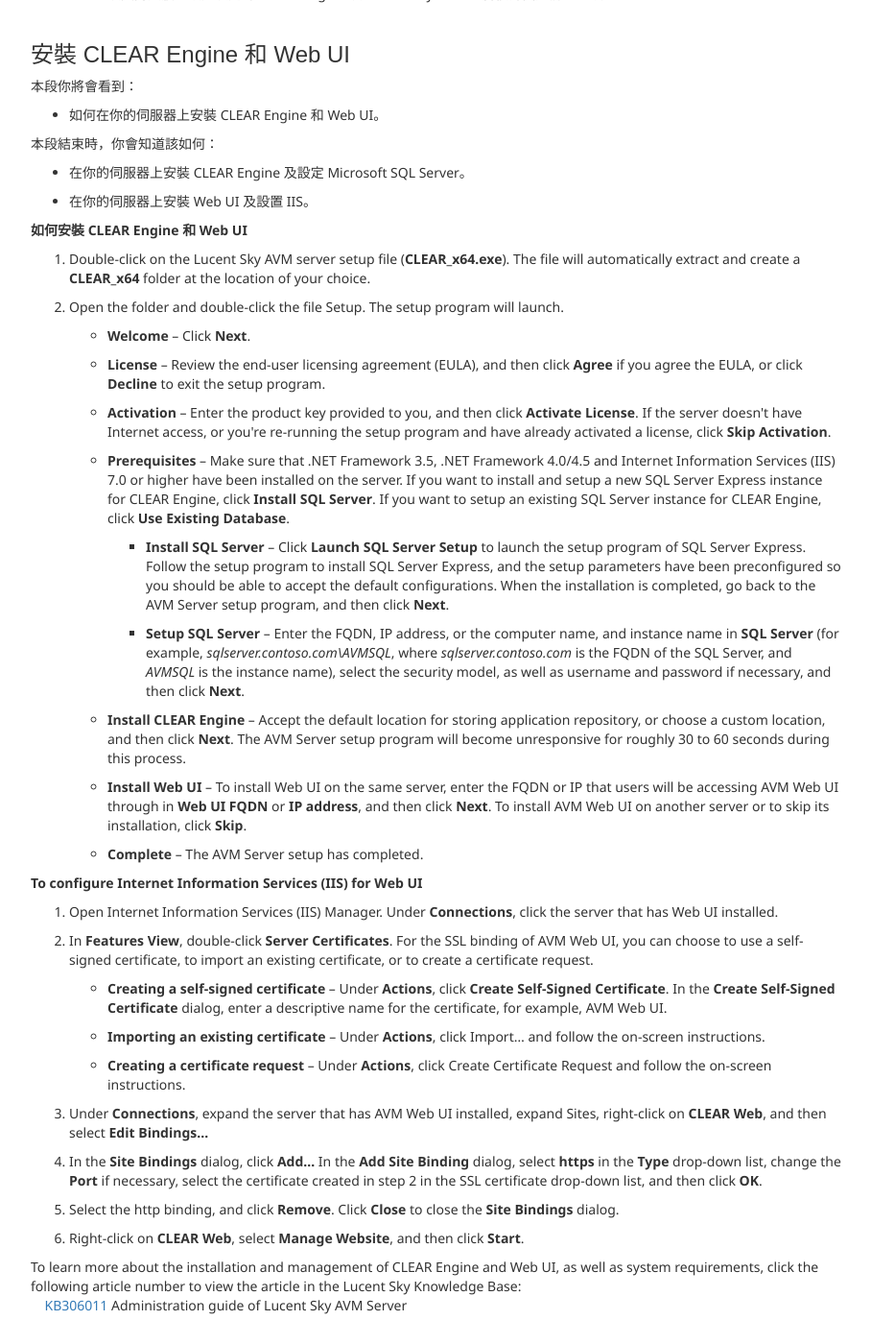
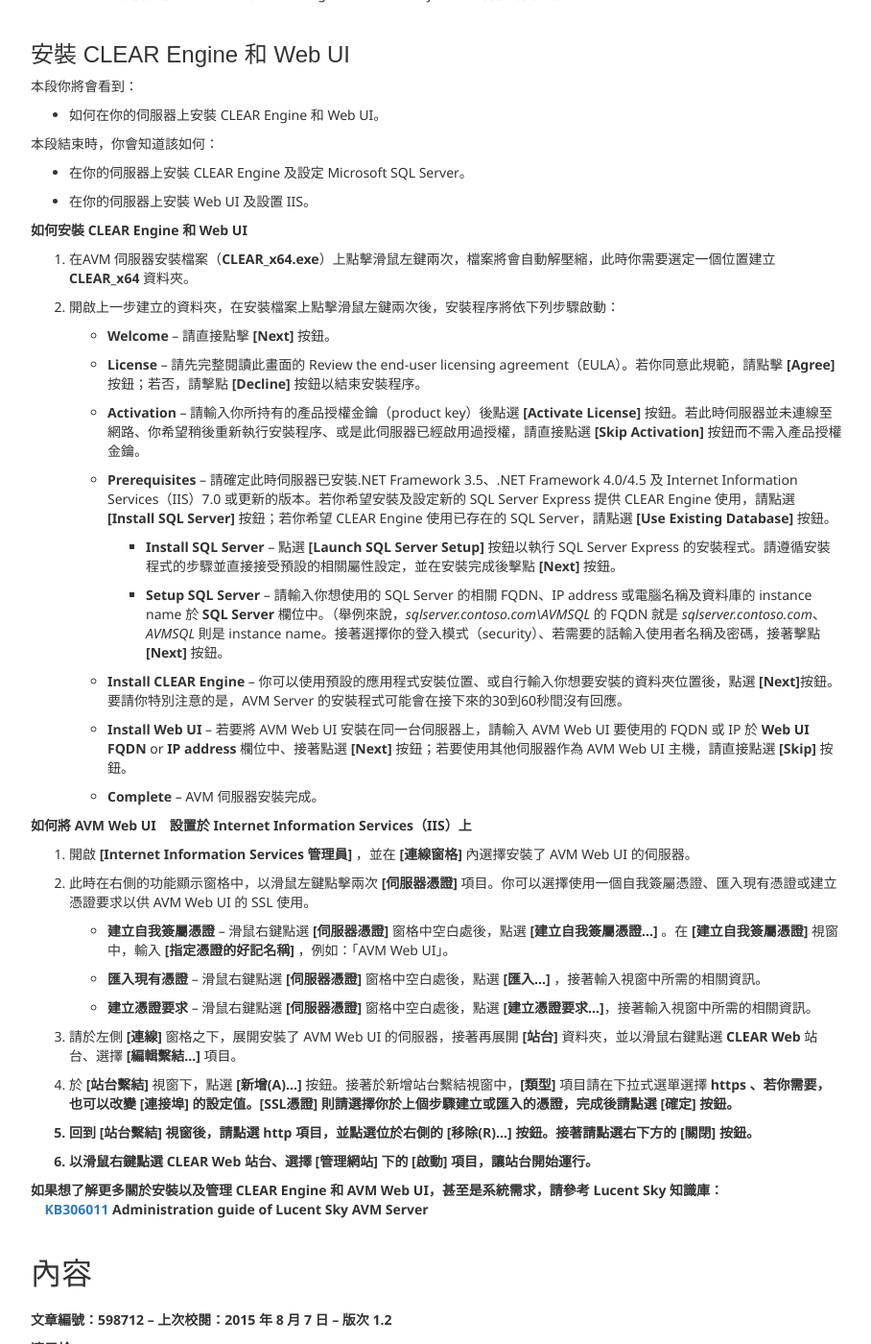
Before and after one commit to Kate-LucentSky/lucentsky.github.io, a Jekyll site: the page built from zh/kb/KB598712 - 開始使用 Lucent Sky AVM - 安裝 CLEAR Engine 和 Web UI.html, in a window 1280 px wide and 1400 px high, scrolled down 673 px. Shown: the whole window at 96% size, without its empty margins (38-946 px from the left). Built offline with Jekyll 4.4.1, drawn with Linux system fonts in a browser that asks for light colours; nearby versions of some CDN libraries; some of the changed text lies outside the part shown.

Commit message:
Update KB598712 - 開始使用 Lucent Sky AVM - 安裝 CLEAR Engine 和 Web UI.html

```diff
--- a/zh/kb/KB598712 - 開始使用 Lucent Sky AVM - 安裝 CLEAR Engine 和 Web UI.html
+++ b/zh/kb/KB598712 - 開始使用 Lucent Sky AVM - 安裝 CLEAR Engine 和 Web UI.html
@@ -69,79 +69,79 @@
     </p>
     <ol>
         <li>
-            Double-click on the Lucent Sky AVM server setup file (<strong>CLEAR_x64.exe</strong>). The file will automatically extract and create a <strong>CLEAR_x64</strong> folder at the location of your choice.
+            在AVM 伺服器安裝檔案（<strong>CLEAR_x64.exe</strong>）上點擊滑鼠左鍵兩次，檔案將會自動解壓縮，此時你需要選定一個位置建立 <strong>CLEAR_x64</strong> 資料夾。
         </li>
         <li>
-            Open the folder and double-click the file Setup. The setup program will launch.
+            開啟上一步建立的資料夾，在安裝檔案上點擊滑鼠左鍵兩次後，安裝程序將依下列步驟啟動：
             <ul>
                 <li>
-                    <strong>Welcome</strong> – Click <strong>Next</strong>.
+                    <strong>Welcome</strong> – 請直接點擊 <strong>[Next]</strong> 按鈕。
                 </li>
                 <li>
-                    <strong>License</strong> – Review the end-user licensing agreement (EULA), and then click <strong>Agree</strong> if you agree the EULA, or click <strong>Decline</strong> to exit the setup program.
+                    <strong>License</strong> – 請先完整閱讀此畫面的 Review the end-user licensing agreement（EULA）。若你同意此規範，請點擊 <strong>[Agree]</strong> 按鈕；若否，請擊點 <strong>[Decline]</strong> 按鈕以結束安裝程序。
                 </li>
                 <li>
-                    <strong>Activation</strong> – Enter the product key provided to you, and then click <strong>Activate License</strong>. If the server doesn't have Internet access, or you're re-running the setup program and have already activated a license, click <strong>Skip Activation</strong>.
+                    <strong>Activation</strong> – 請輸入你所持有的產品授權金鑰（product key）後點選 <strong>[Activate License]</strong> 按鈕。若此時伺服器並未連線至網路、你希望稍後重新執行安裝程序、或是此伺服器已經啟用過授權，請直接點選 <strong>[Skip Activation]</strong> 按鈕而不需入產品授權金鑰。
                 </li>
                 <li>
-                    <strong>Prerequisites</strong> – Make sure that .NET Framework 3.5, .NET Framework 4.0/4.5 and Internet Information Services (IIS) 7.0 or higher have been installed on the server. If you want to install and setup a new SQL Server Express instance for CLEAR Engine, click <strong>Install SQL Server</strong>. If you want to setup an existing SQL Server instance for CLEAR Engine, click <strong>Use Existing Database</strong>.
+                    <strong>Prerequisites</strong> – 請確定此時伺服器已安裝.NET Framework 3.5、.NET Framework 4.0/4.5 及 Internet Information Services（IIS）7.0 或更新的版本。若你希望安裝及設定新的 SQL Server Express 提供 CLEAR Engine 使用，請點選 <strong>[Install SQL Server]</strong> 按鈕；若你希望 CLEAR Engine 使用已存在的 SQL Server，請點選 <strong>[Use Existing Database]</strong> 按鈕。
                     <ul>
                         <li>
-                            <strong>Install SQL Server</strong> – Click <strong>Launch SQL Server Setup</strong> to launch the setup program of SQL Server Express. Follow the setup program to install SQL Server Express, and the setup parameters have been preconfigured so you should be able to accept the default configurations. When the installation is completed, go back to the AVM Server setup program, and then click <strong>Next</strong>.
+                            <strong>Install SQL Server</strong> – 點選 <strong>[Launch SQL Server Setup]</strong> 按鈕以執行 SQL Server Express 的安裝程式。請遵循安裝程式的步驟並直接接受預設的相關屬性設定，並在安裝完成後擊點 <strong>[Next]</strong> 按鈕。
                         </li>
                         <li>
-                            <strong>Setup SQL Server</strong> – Enter the FQDN, IP address, or the computer name, and instance name in <strong>SQL Server</strong> (for example, <em>sqlserver.contoso.com\AVMSQL</em>, where <em>sqlserver.contoso.com</em> is the FQDN of the SQL Server, and <em>AVMSQL</em> is the instance name), select the security model, as well as username and password if necessary, and then click <strong>Next</strong>.
+                            <strong>Setup SQL Server</strong> – 請輸入你想使用的 SQL Server 的相關 FQDN、IP address 或電腦名稱及資料庫的 instance name 於 <strong>SQL Server</strong> 欄位中。（舉例來說，<em>sqlserver.contoso.com\AVMSQL</em> 的 FQDN 就是 <em>sqlserver.contoso.com</em>、<em>AVMSQL</em> 則是 instance name。接著選擇你的登入模式（security）、若需要的話輸入使用者名稱及密碼，接著擊點 <strong>[Next]</strong> 按鈕。
                         </li>
                     </ul>
                 </li>
                 <li>
-                    <strong>Install CLEAR Engine</strong> – Accept the default location for storing application repository, or choose a custom location, and then click <strong>Next</strong>. The AVM Server setup program will become unresponsive for roughly 30 to 60 seconds during this process.
+                    <strong>Install CLEAR Engine</strong> – 你可以使用預設的應用程式安裝位置、或自行輸入你想要安裝的資料夾位置後，點選 <strong>[Next]</strong>按鈕。要請你特別注意的是，AVM Server 的安裝程式可能會在接下來的30到60秒間沒有回應。
                 </li>
                 <li>
-                    <strong>Install Web UI</strong> – To install Web UI on the same server, enter the FQDN or IP that users will be accessing AVM Web UI through in <strong>Web UI FQDN</strong> or <strong>IP address</strong>, and then click <strong>Next</strong>. To install AVM Web UI on another server or to skip its installation, click <strong>Skip</strong>.
+                    <strong>Install Web UI</strong> – 若要將 AVM Web UI 安裝在同一台伺服器上，請輸入 AVM Web UI 要使用的 FQDN 或 IP 於 <strong>Web UI FQDN</strong> or <strong>IP address</strong> 欄位中、接著點選 <strong>[Next]</strong> 按鈕；若要使用其他伺服器作為 AVM Web UI 主機，請直接點選 <strong>[Skip]</strong> 按鈕。
                 </li>
                 <li>
-                    <strong>Complete</strong> – The AVM Server setup has completed.
+                    <strong>Complete</strong> – AVM 伺服器安裝完成。
                 </li>
             </ul>
         </li>
     </ol>
     <p>
-        <strong>To configure Internet Information Services (IIS) for Web UI</strong>
+        <strong>如何將 AVM Web UI　設置於 Internet Information Services（IIS）上</strong>
     </p>
     <ol>
         <li>
-            Open Internet Information Services (IIS) Manager. Under <strong>Connections</strong>, click the server that has Web UI installed.
+            開啟 <strong>[Internet Information Services 管理員]</strong> ，並在 <strong>[連線窗格]</strong> 內選擇安裝了 AVM Web UI 的伺服器。
         </li>
         <li>
-            In <strong>Features View</strong>, double-click <strong>Server Certificates</strong>. For the SSL binding of AVM Web UI, you can choose to use a self-signed certificate, to import an existing certificate, or to create a certificate request.
+            此時在右側的功能顯示窗格中，以滑鼠左鍵點擊兩次 <strong>[伺服器憑證]</strong> 項目。你可以選擇使用一個自我簽屬憑證、匯入現有憑證或建立憑證要求以供 AVM Web UI 的 SSL 使用。
             <ul>
                 <li>
-                    <strong>Creating a self-signed certificate</strong> – Under <strong>Actions</strong>, click <strong>Create Self-Signed Certificate</strong>. In the <strong>Create Self-Signed Certificate</strong> dialog, enter a descriptive name for the certificate, for example, AVM Web UI.
+                    <strong>建立自我簽屬憑證</strong> – 滑鼠右鍵點選 <strong>[伺服器憑證]</strong> 窗格中空白處後，點選 <strong>[建立自我簽屬憑證…]</strong> 。在 <strong>[建立自我簽屬憑證]</strong> 視窗中，輸入 <strong>[指定憑證的好記名稱]</strong> ，例如：「AVM Web UI」。
                 </li>
                 <li>
-                    <strong>Importing an existing certificate</strong> – Under <strong>Actions</strong>, click Import… and follow the on-screen instructions.
+                    <strong>匯入現有憑證</strong> – 滑鼠右鍵點選 <strong>[伺服器憑證]</strong> 窗格中空白處後，點選 <strong>[匯入…]</strong> ，接著輸入視窗中所需的相關資訊。
                 </li>
                 <li>
-                    <strong>Creating a certificate request</strong> – Under <strong>Actions</strong>, click Create Certificate Request and follow the on-screen instructions.
+                    <strong>建立憑證要求</strong> – 滑鼠右鍵點選 <strong>[伺服器憑證]</strong> 窗格中空白處後，點選 <strong>[建立憑證要求…]</strong>，接著輸入視窗中所需的相關資訊。
                 </li>
             </ul>
         </li>
         <li>
-            Under <strong>Connections</strong>, expand the server that has AVM Web UI installed, expand Sites, right-click on <strong>CLEAR Web</strong>, and then select <strong>Edit Bindings…</strong>
+            請於左側 <strong>[連線]</strong> 窗格之下，展開安裝了 AVM Web UI 的伺服器，接著再展開 <strong>[站台]</strong> 資料夾，並以滑鼠右鍵點選 <strong>CLEAR Web</strong> 站台、選擇 <strong>[編輯繫結…]</strong> 項目。
         </li>
         <li>
-            In the <strong>Site Bindings</strong> dialog, click <strong>Add…</strong> In the <strong>Add Site Binding</strong> dialog, select <strong>https</strong> in the <strong>Type</strong> drop-down list, change the <strong>Port</strong> if necessary, select the certificate created in step 2 in the SSL certificate drop-down list, and then click <strong>OK</strong>.
+            於 <strong>[站台繫結]</strong> 視窗下，點選 <strong>[新增(A)…]</strong> 按鈕。接著於新增站台繫結視窗中，<strong>[類型]</strong> 項目請在下拉式選單選擇 <strong>https<strong> 、若你需要，也可以改變 <strong>[連接埠]</strong> 的設定值。<strong>[SSL憑證]</strong> 則請選擇你於上個步驟建立或匯入的憑證，完成後請點選 <strong>[確定]</strong> 按鈕。
         </li>
         <li>
-            Select the http binding, and click <strong>Remove</strong>. Click <strong>Close</strong> to close the <strong>Site Bindings</strong> dialog.
+            回到 <strong>[站台繫結]</strong> 視窗後，請點選 <strong>http</strong> 項目，並點選位於右側的 <strong>[移除(R)…]</strong> 按鈕。接著請點選右下方的 <strong>[關閉]</strong> 按鈕。
         </li>
         <li>
-            Right-click on <strong>CLEAR Web</strong>, select <strong>Manage Website</strong>, and then click <strong>Start</strong>.
+            以滑鼠右鍵點選 <strong>CLEAR Web</strong> 站台、選擇 <strong>[管理網站]</strong> 下的 <strong>[啟動]</strong> 項目，讓站台開始運行。
         </li>
     </ol>
     <p>
-        To learn more about the installation and management of CLEAR Engine and Web UI, as well as system requirements, click the following article number to view the article in the Lucent Sky Knowledge Base:
+        如果想了解更多關於安裝以及管理 CLEAR Engine 和 AVM Web UI，甚至是系統需求，請參考 Lucent Sky 知識庫：
         <br />
         &nbsp;&nbsp;&nbsp;&nbsp;<a href="306011">KB306011</a> Administration guide of Lucent Sky AVM Server
     </p>
@@ -152,7 +152,7 @@
         內容
     </h1>
     <p>
-        文章編號：598712 – 上次校閱：2015 年 5 月 31 日 – 版次 1.1
+        文章編號：598712 – 上次校閱：2015 年 8 月 7 日 – 版次 1.2
     </p>
     <p>
         <strong>適用於</strong>
```
